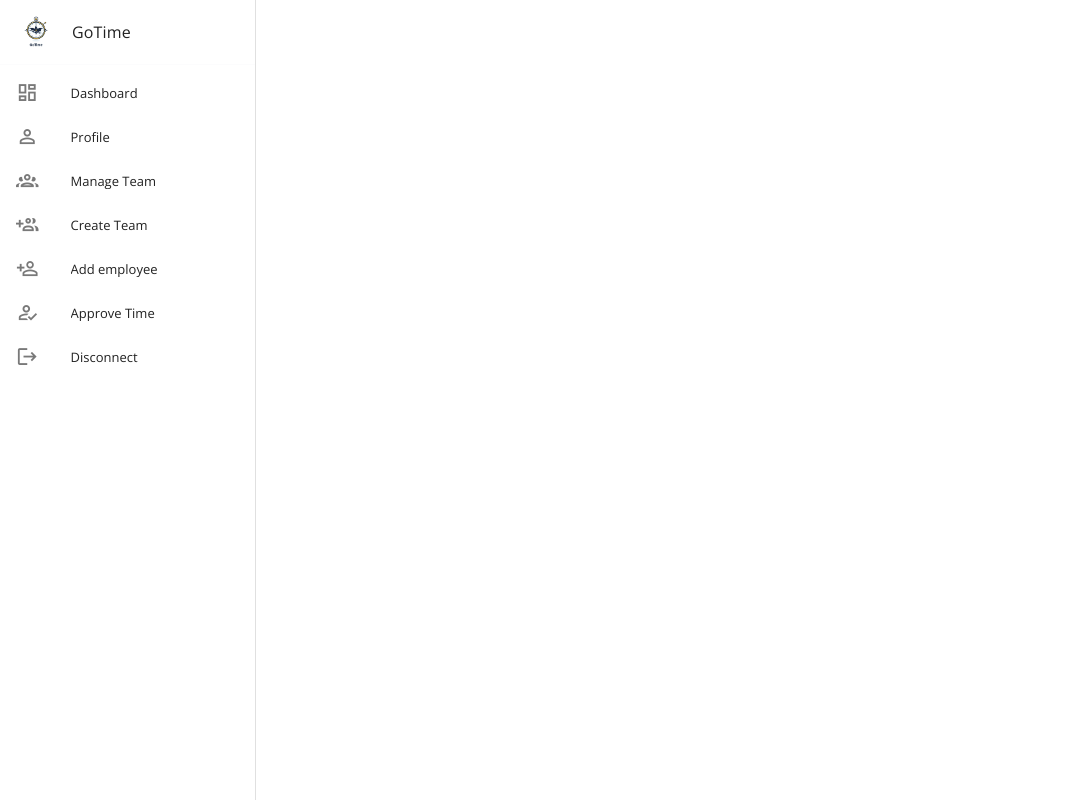
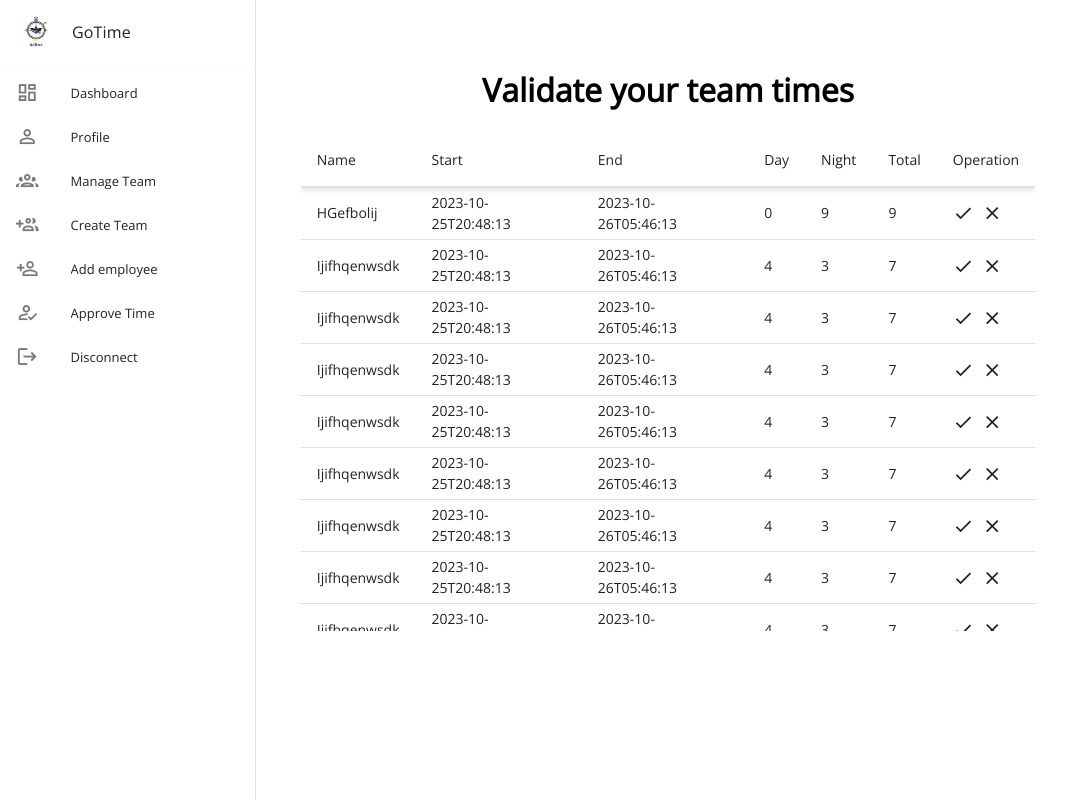
Before and after one commit to tistech0/GoTime, a Vue app in the folder clientTimeManager/: page /validate-time in a window 1280 px wide. Shown: the whole page, without its empty margins (0-1082 px from the left). Built offline with nearby package versions, Linux system fonts and the light colour scheme; no server answers.

Commit message:
:construction: trying to fix cors + table, title, hello validate user

```diff
--- a/clientTimeManager/src/assets/main.css
+++ b/clientTimeManager/src/assets/main.css
@@ -16,8 +16,8 @@ h1 {
   font-size: 2rem;
   font-weight: regular;
   margin-bottom: 1rem;
-  color: var(--primary-blue);
   text-align: center;
+  font-weight: 600;
 }
 
 @media (hover: hover) {
--- a/clientTimeManager/src/components/Hello.vue
+++ b/clientTimeManager/src/components/Hello.vue
@@ -1,3 +1,15 @@
+<script setup lang="ts">
+</script>
+
 <template>
-    <p>Hello<span>{{ }}</span></p>
+    <div class="col-span-5 mt-10 ml-20">
+        <p>Hello <span>{{ }}</span>,</p>
+    </div>
 </template>
+
+
+<style scoped>
+span {
+    color: var(--secondary-pink);
+}
+</style>
--- /dev/null
+++ b/clientTimeManager/src/components/table/TableValidateTime.vue
@@ -0,0 +1,155 @@
+<script setup lang="ts">
+
+const stat = [
+    {
+        id: 1,
+        username: "HGefbolij",
+        start: "2023-10-25T20:48:13",
+        status: "validated",
+        end: "2023-10-26T05:46:13",
+        valueDay: 0.0,
+        valueNight: 9.0
+    },
+    {
+        id: 2,
+        username: "Ijifhqenwsdk",
+        start: "2023-10-25T20:48:13",
+        status: "validated",
+        end: "2023-10-26T05:46:13",
+        valueDay: 4.0,
+        valueNight: 3.0
+    },
+    {
+        id: 2,
+        username: "Ijifhqenwsdk",
+        start: "2023-10-25T20:48:13",
+        status: "validated",
+        end: "2023-10-26T05:46:13",
+        valueDay: 4.0,
+        valueNight: 3.0
+    },
+
+    {
+        id: 2,
+        username: "Ijifhqenwsdk",
+        start: "2023-10-25T20:48:13",
+        status: "validated",
+        end: "2023-10-26T05:46:13",
+        valueDay: 4.0,
+        valueNight: 3.0
+    },
+    {
+        id: 2,
+        username: "Ijifhqenwsdk",
+        start: "2023-10-25T20:48:13",
+        status: "validated",
+        end: "2023-10-26T05:46:13",
+        valueDay: 4.0,
+        valueNight: 3.0
+    },
+    {
+        id: 2,
+        username: "Ijifhqenwsdk",
+        start: "2023-10-25T20:48:13",
+        status: "validated",
+        end: "2023-10-26T05:46:13",
+        valueDay: 4.0,
+        valueNight: 3.0
+    },
+    {
+        id: 2,
+        username: "Ijifhqenwsdk",
+        start: "2023-10-25T20:48:13",
+        status: "validated",
+        end: "2023-10-26T05:46:13",
+        valueDay: 4.0,
+        valueNight: 3.0
+    },
+    {
+        id: 2,
+        username: "Ijifhqenwsdk",
+        start: "2023-10-25T20:48:13",
+        status: "validated",
+        end: "2023-10-26T05:46:13",
+        valueDay: 4.0,
+        valueNight: 3.0
+    },
+    {
+        id: 2,
+        username: "Ijifhqenwsdk",
+        start: "2023-10-25T20:48:13",
+        status: "validated",
+        end: "2023-10-26T05:46:13",
+        valueDay: 4.0,
+        valueNight: 3.0
+    },
+    {
+        id: 2,
+        username: "Ijifhqenwsdk",
+        start: "2023-10-25T20:48:13",
+        status: "validated",
+        end: "2023-10-26T05:46:13",
+        valueDay: 4.0,
+        valueNight: 3.0
+    },
+
+]
+
+// calculate sum of valueDay and valueNight for each user
+
+
+</script>
+
+<template>
+    <v-table class="col-span-3 col-start-2" fixed-header height="500px">
+        <thead class="drop-shadow-md">
+            <tr>
+                <th class="text-left">
+                    Name
+                </th>
+                <th class="text-left">
+                    Start
+                </th>
+                <th class="text-left">
+                    End
+                </th>
+                <th class="text-left">
+                    Day
+                </th>
+                <th class="text-left">
+                    Night
+                </th>
+                <th class="text-left">
+                    Total
+                </th>
+                <th class="text-left">
+                    Operation
+                </th>
+            </tr>
+        </thead>
+        <tbody>
+            <tr v-for="item in stat" :key="item.id">
+                <td>{{ item.username }}</td>
+                <td>{{ item.start }}</td>
+                <td>{{ item.end }}</td>
+                <td>{{ item.valueDay }}</td>
+                <td>{{ item.valueNight }}</td>
+                <td>
+                    <!-- sum valueDay and valueNight -->
+                    {{
+                        item.valueDay + item.valueNight
+
+                    }}
+                </td>
+                <td>
+                    <v-icon class="mr-2">
+                        mdi-check
+                    </v-icon>
+                    <v-icon class="mr-2">
+                        mdi-close
+                    </v-icon>
+                </td>
+            </tr>
+        </tbody>
+    </v-table>
+</template>
--- a/clientTimeManager/src/views/ValidateTimeView.vue
+++ b/clientTimeManager/src/views/ValidateTimeView.vue
@@ -1,16 +1,35 @@
 <script setup lang="ts">
-import BottomNav from '@/components/BottomNav.vue';
-import Sidebar from '@/components/SideBar.vue';
+import BottomNav from '../components/BottomNav.vue';
+import Sidebar from '../components/SideBar.vue';
 import { useDisplay } from 'vuetify';
+import TableValidateTime from '../components/table/TableValidateTime.vue';
+import Hello from '../components/Hello.vue';
 
 
 const { mobile } = useDisplay()
+
+
+async function getUser() {
+    const response = await fetch("http://localhost:4000/api/user", {
+        method: "GET",
+        credentials: "include",
+        headers: {
+            'Content-Type': 'application/json'
+        }
+    });
+    const data = await response.json();
+    console.log(data);
+}
+
+getUser();
 </script>
 
 <template>
     <BottomNav v-if="mobile" />
     <Sidebar v-else />
     <v-main class="w-full h-full grid grid-cols-5 grid-flow-row-dense">
-
+        <Hello class="ml-20" />
+        <h1 class="col-span-5">Validate your team times</h1>
+        <TableValidateTime />
     </v-main>
 </template>
```
Also changed, not shown: 1 other file (tests, documents, lock files or other folders).
